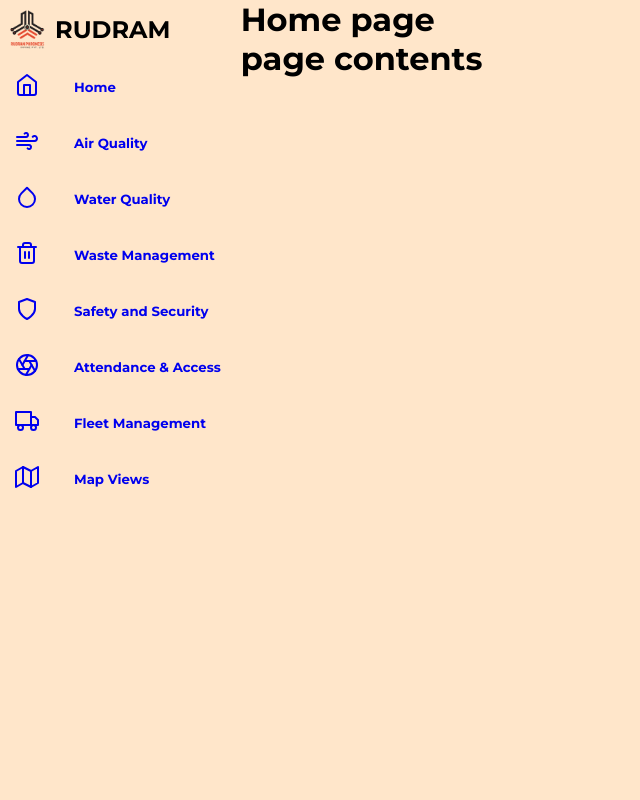
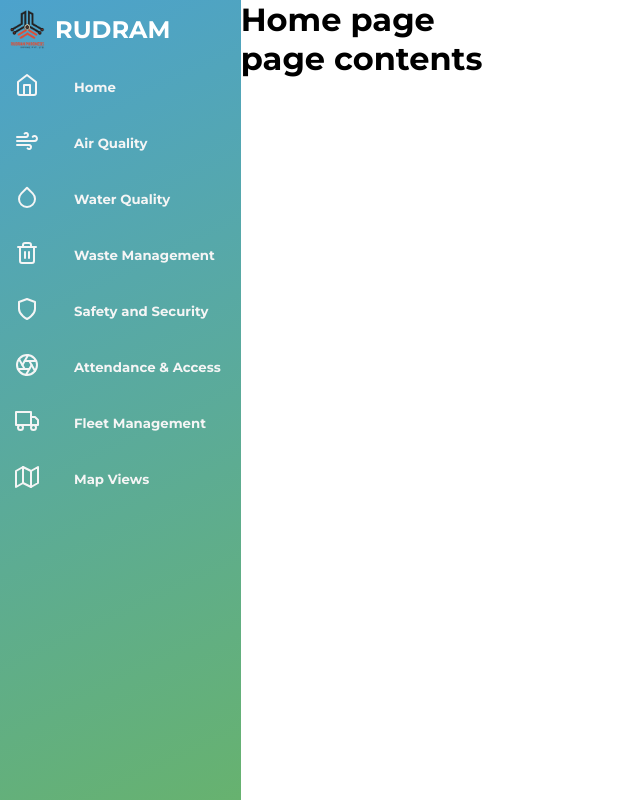
Before and after one commit to racyriaz/rudram, a React (Create React App) app: page / in a window 1280 px wide. Shown: the whole page, without its empty margins (0-640 px from the left). Built offline with nearby package versions, Linux system fonts and the light colour scheme.

Commit message:
nav gradient

```diff
--- a/src/Components/Navbar.jsx
+++ b/src/Components/Navbar.jsx
@@ -26,8 +26,8 @@ function Navbar() {
 			<div className="nav-links">
 				<Link className="block" to={`${to}`}>
 					<div className="flex row flex-align">
-						<div className="lr-pad-5px">{icon}</div>
-						<h5 className="pad-20px">{text}</h5>
+						<div className="lr-pad-5px white">{icon}</div>
+						<h5 className="pad-20px white">{text}</h5>
 					</div>
 				</Link>
 			</div>
@@ -38,9 +38,15 @@ function Navbar() {
 		<Router>
 			<div className="flex row">
 				<nav>
-					<ul>
+					<ul
+						style={{
+							backgroundColor: "gray",
+							height: "100vh",
+							background: "linear-gradient(0.93turn, #67b26f, #4ca2cd)",
+							color: "white",
+						}}
+					>
 						<li className="flex row flex-align">
-							{/* <img src="RudramLogo.svg" alt="Rudram Infra Z analytics" /> */}
 							<object
 								type="image/svg+xml"
 								data="RudramLogo.svg"
@@ -53,7 +59,7 @@ function Navbar() {
 							<h2>RUDRAM</h2>
 						</li>
 						<li>
-							<NavPack to="/home" icon={<HomeIcon />} text="Home" />
+							<NavPack to="/" icon={<HomeIcon />} text="Home" />
 						</li>
 						<li>
 							<NavPack to="/air-quality" icon={<Wind />} text="Air Quality" />
--- a/src/Views/Stylesheet.css
+++ b/src/Views/Stylesheet.css
@@ -6,18 +6,15 @@
 	list-style: none;
 	text-decoration: none;
 	text-align: left;
-	background-color: #ffe6ca;
+	/* background-color: #ffe6ca; */
 }
-
 .icon-color {
 	fill: orange !important;
 }
-
 .flex-align {
 	justify-content: flex-start;
 	align-items: center;
 }
-
 .flex {
 	display: flex;
 }
@@ -45,7 +42,9 @@
 .lr-pad-5px {
 	padding: 0 15px;
 }
-
 .nav-links {
 	color: yellowgreen !important;
 }
+.white {
+	color: whitesmoke;
+}
```
